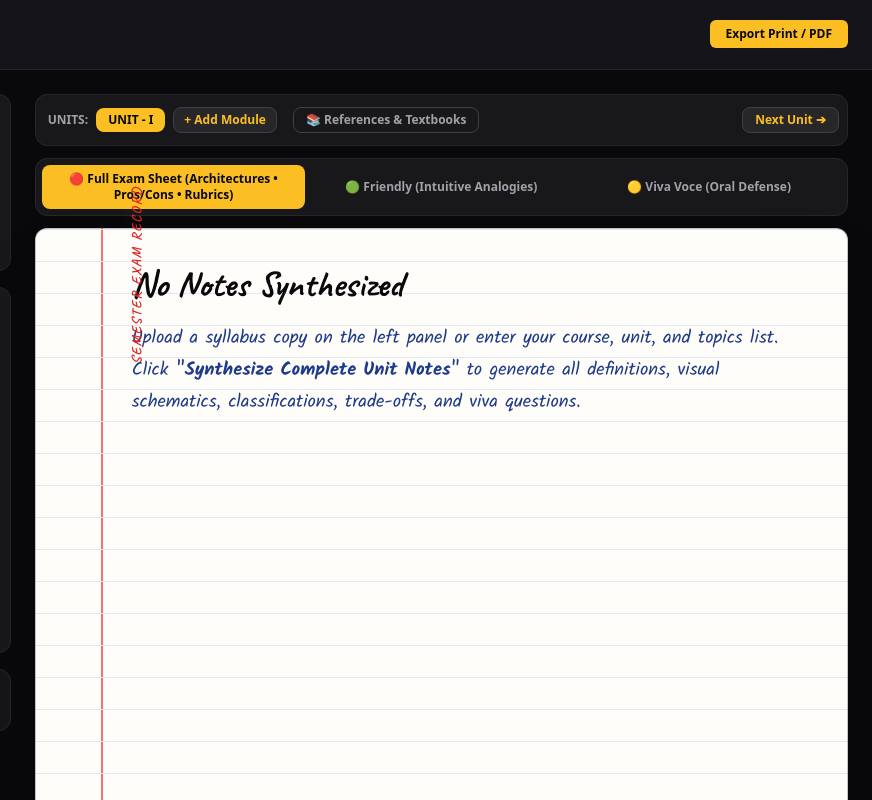
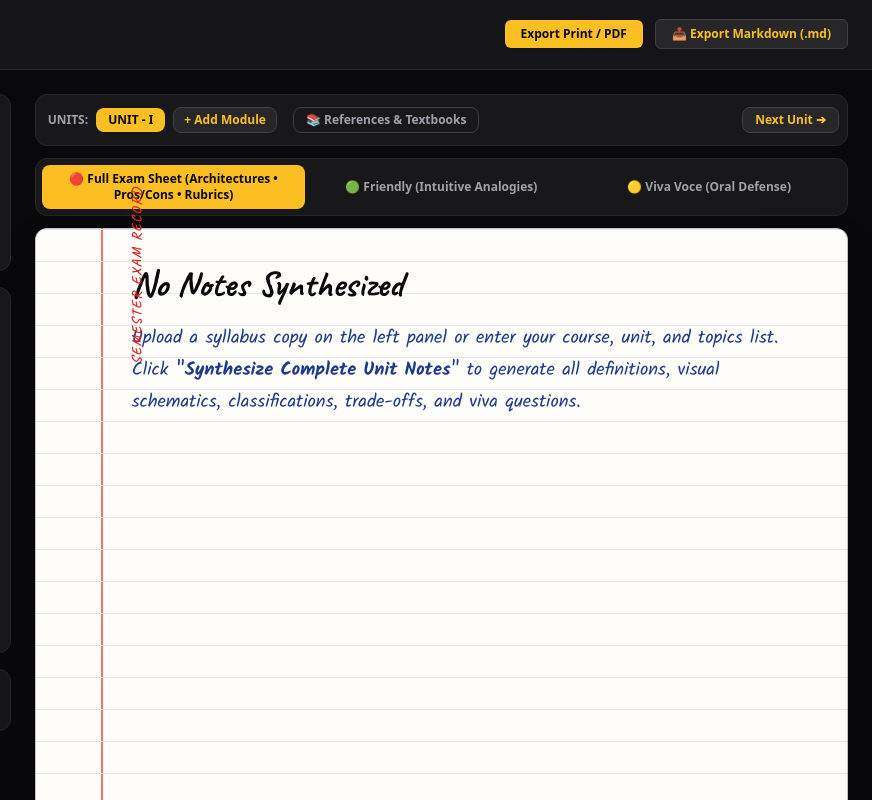
Before and after one commit to Rishi-web-bot/syllabiq-engine, a website: page index.html in a window 1280 px wide. Shown: the top 800 px of the page, 408-1280 px from the left. Drawn offline with nearby package versions, Linux system fonts and the light colour scheme.

Commit message:
feat: add export markdown button next to print pdf

```diff
--- a/index.html
+++ b/index.html
@@ -50,6 +50,9 @@
     <div class="flex items-center gap-3">
       <button onclick="window.print()" class="px-4 py-1.5 bg-amber-400 hover:bg-amber-300 text-zinc-950 text-xs font-bold rounded-md shadow-sm transition-all cursor-pointer">
         Export Print / PDF
+      </button>
+      <button id="btn-export-md" class="px-4 py-1.5 bg-zinc-800 hover:bg-zinc-700 text-amber-400 text-xs font-bold rounded-md border border-zinc-700 shadow-sm transition-all cursor-pointer">
+  📥    Export Markdown (.md)
       </button>
     </div>
   </header>
```
